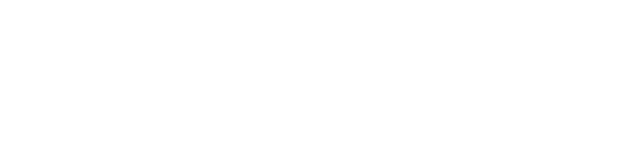
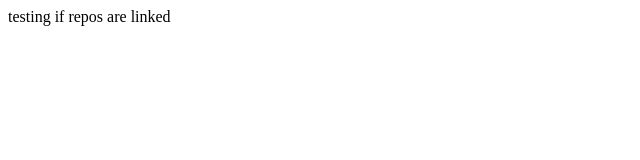
Before and after one commit to natenmc/wk3_assignment1, a plain HTML site: page index.html in a window 1280 px wide. Shown: the whole page, without its empty margins (0-640 px from the left). Drawn offline with Linux system fonts and the light colour scheme.

Commit message:
checking if repos are linked

```diff
--- a/index.html
+++ b/index.html
@@ -3,5 +3,6 @@
     <title> Saipan's Must Try Restaurants </title>
   </head>
   <body>
+testing if repos are linked
   </body>
 </html>
```
